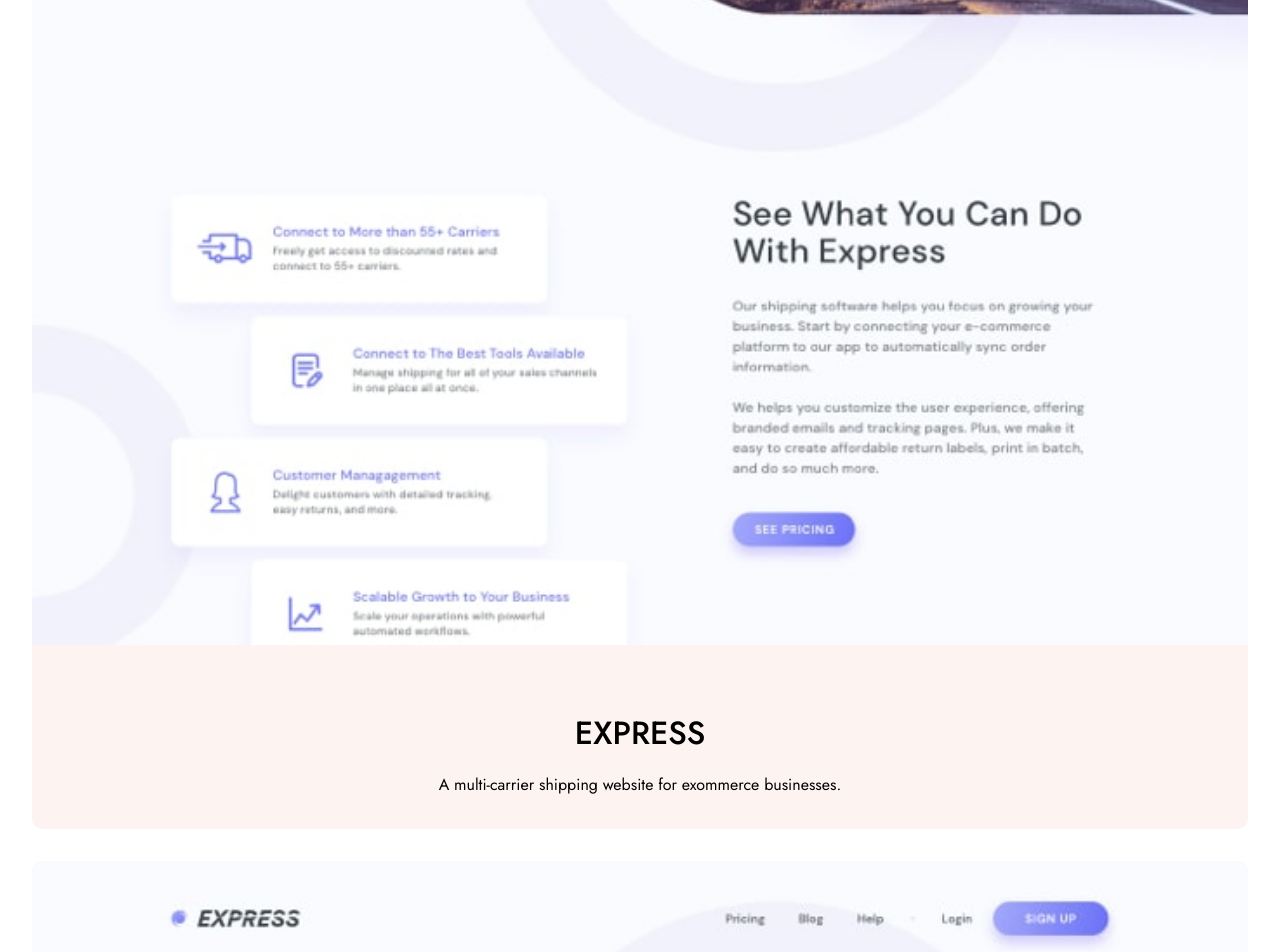
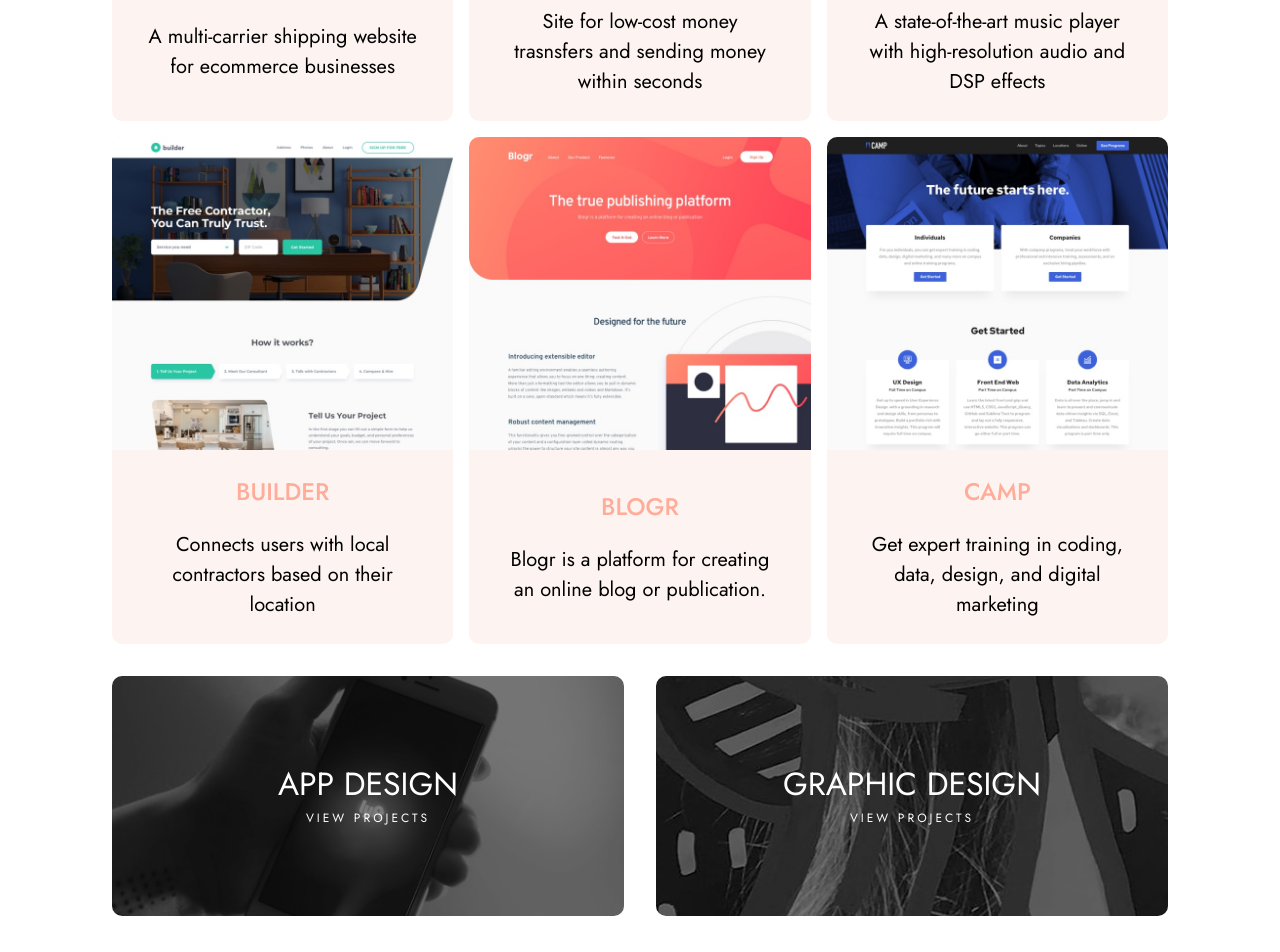
Before and after one commit to codyivy0/FM-designo-multi-page, a React app: page /web-design in a window 1280 px wide. Shown: the part 780-1732 px from the top of the page. Built offline with nearby package versions, Linux system fonts and the light colour scheme; the HTML template or start-up script is replaced by a standard one.

Commit message:
webdesign responsive

```diff
--- a/src/Pages/WebDesign.jsx
+++ b/src/Pages/WebDesign.jsx
@@ -1,3 +1,4 @@
+import { NavLink } from "react-router-dom";
 import FooterWithCard from "../Components/FooterWithCard/FooterWithCard";
 import styles from "./WebDesign.module.css";
 
@@ -14,53 +15,89 @@ const WebDesign = () => {
         </section>
         <div className={styles.WDWrapper}>
           <section className={styles.project}>
-            <img src="/images/web-design/image-express.jpg" alt="" />
+            <img src="/images/web-design/image-express.jpg" alt="express" />
             <div className={styles.cardText}>
               <h1>EXPRESS</h1>
-              <p>A multi-carrier shipping website for exommerce businesses.</p>
+              <p>A multi-carrier shipping website for ecommerce businesses</p>
             </div>
           </section>
 
           <section className={styles.project}>
-            <img src="/images/web-design/image-express.jpg" alt="" />
+            <img src="/images/web-design/image-transfer.jpg" alt="transfer" />
             <div className={styles.cardText}>
-              <h1>EXPRESS</h1>
-              <p>A multi-carrier shipping website for exommerce businesses.</p>
+              <h1>TRANSFER</h1>
+              <p>
+                Site for low-cost money trasnsfers and sending money within
+                seconds
+              </p>
             </div>
           </section>
 
           <section className={styles.project}>
-            <img src="/images/web-design/image-express.jpg" alt="" />
+            <img src="/images/web-design/image-photon.jpg" alt="photon" />
             <div className={styles.cardText}>
-              <h1>EXPRESS</h1>
-              <p>A multi-carrier shipping website for exommerce businesses.</p>
+              <h1>PHOTON</h1>
+              <p>
+                A state-of-the-art music player with high-resolution audio and
+                DSP effects
+              </p>
             </div>
           </section>
 
           <section className={styles.project}>
-            <img src="/images/web-design/image-express.jpg" alt="" />
+            <img src="/images/web-design/image-builder.jpg" alt="builder" />
             <div className={styles.cardText}>
-              <h1>EXPRESS</h1>
-              <p>A multi-carrier shipping website for exommerce businesses.</p>
+              <h1>BUILDER</h1>
+              <p>
+                Connects users with local contractors based on their location
+              </p>
             </div>
           </section>
 
           <section className={styles.project}>
-            <img src="/images/web-design/image-express.jpg" alt="" />
+            <img src="/images/web-design/image-blogr.jpg" alt="blogr" />
             <div className={styles.cardText}>
-              <h1>EXPRESS</h1>
-              <p>A multi-carrier shipping website for exommerce businesses.</p>
+              <h1>BLOGR</h1>
+              <p>
+                Blogr is a platform for creating an online blog or publication.
+              </p>
             </div>
           </section>
 
           <section className={styles.project}>
-            <img src="/images/web-design/image-express.jpg" alt="" />
+            <img src="/images/web-design/image-camp.jpg" alt="camp" />
             <div className={styles.cardText}>
-              <h1>EXPRESS</h1>
-              <p>A multi-carrier shipping website for exommerce businesses.</p>
+              <h1>CAMP</h1>
+              <p>
+                Get expert training in coding, data, design, and digital
+                marketing
+              </p>
             </div>
           </section>
         </div>
+
+        <section className={styles.navLinks}>
+          <NavLink
+            className={styles.projectCard2}
+            to={"/app-design"}
+            onClick={() => window.scrollTo(0, 0)}
+          >
+            <div className={`${styles.projectCard} `}>
+              <h1>App design</h1>
+              <p>View Projects</p>
+            </div>
+          </NavLink>
+          <NavLink
+            className={styles.projectCard3}
+            to={"/graphic-design"}
+            onClick={() => window.scrollTo(0, 0)}
+          >
+            <div className={`${styles.projectCard}`}>
+              <h1>Graphic design</h1>
+              <p>View Projects</p>
+            </div>
+          </NavLink>
+        </section>
       </main>
       <FooterWithCard />
     </>
--- a/src/Pages/WebDesign.module.css
+++ b/src/Pages/WebDesign.module.css
@@ -7,6 +7,8 @@
 }
 .banner {
   background-color: var(--peach);
+  background-image: url("/svg/bg-pattern-design-pages-intro-mobile.svg");
+  background-position: top;
   text-align: center;
   color: white;
   padding-block: 3rem;
@@ -16,15 +18,172 @@
 .project {
   display: flex;
   flex-direction: column;
-  gap: 2rem;
+
   background-color: var(--light-grayish-peach);
   border-radius: 10px;
 }
 .project img {
   border-radius: 10px 10px 0 0;
+  max-height: 25rem;
 }
 .cardText {
-  padding-block: 2rem;
-  padding-inline: 3rem;
+  padding-block: 1.5rem;
+  padding-inline: 2rem;
   text-align: center;
 }
+.cardText h1 {
+  color: var(--light-peach);
+  font-size: 24px;
+  margin-top: 0;
+}
+.cardText p {
+  font-size: 20px;
+}
+
+.navLinks {
+  display: grid;
+  grid-template-columns: 1fr;
+  margin-inline: 2rem;
+  margin-block: 2rem;
+  gap: 2rem;
+}
+
+.projectCard {
+  display: flex;
+  flex-direction: column;
+  justify-content: center;
+  align-items: center;
+  text-align: center;
+  padding: 3rem 2rem 3rem 2rem;
+  border-radius: 10px;
+  text-transform: uppercase;
+  line-height: 1;
+  height: 15rem;
+}
+.projectCard h1 {
+  font-weight: 400;
+}
+.projectCard p {
+  font-size: 12px;
+  font-weight: 400;
+  letter-spacing: 3px;
+}
+
+.projectCard2 {
+  position: relative;
+  color: white;
+}
+.projectCard2::before {
+  content: "";
+  position: absolute;
+  top: 0;
+  left: 0;
+  width: 100%;
+  height: 100%;
+  background-image: url("/images/home/mobile/image-app-design.jpg");
+  background-repeat: no-repeat;
+  background-size: cover;
+  filter: brightness(0.5);
+  z-index: -1;
+  border-radius: 10px;
+  transition: filter 0.3s ease;
+}
+.projectCard2:hover::before {
+  filter: brightness(1) sepia(0.5);
+}
+.projectCard3 {
+  position: relative;
+  color: white;
+}
+.projectCard3::before {
+  content: "";
+  position: absolute;
+  top: 0;
+  left: 0;
+  width: 100%;
+  height: 100%;
+  background-image: url("/images/home/mobile/image-graphic-design.jpg");
+  background-repeat: no-repeat;
+  background-size: cover;
+  filter: brightness(0.5);
+  z-index: -1;
+  border-radius: 10px;
+  transition: filter 0.3s ease;
+}
+.projectCard3:hover::before {
+  filter: brightness(1) sepia(0.5);
+}
+
+@media (min-width: 768px) {
+  .banner {
+    margin-inline: 2rem;
+    border-radius: 10px;
+    background-image: url("/svg/bg-pattern-design-pages-intro-tablet.svg");
+  }
+  .project {
+    display: grid;
+    grid-template-columns: 1fr 1fr;
+    align-items: center;
+  }
+  .project img {
+    border-radius: 10px 0 0 10px;
+    max-height: initial;
+  }
+  .project:nth-child(even) img {
+    order: 2;
+    border-radius: 0 10px 10px 0;
+  }
+
+  .projectCard2::before {
+    background-image: url("/images/home/tablet/image-app-design.jpg");
+  }
+  .projectCard3::before {
+    background-image: url("/images/home/tablet/image-graphic-design.jpg");
+  }
+}
+@media (min-width: 1000px) {
+  .banner {
+    margin-inline: 7rem;
+  }
+  .banner h1 {
+    font-size: 40px;
+  }
+  .banner p {
+    font-size: 20px;
+    margin-inline: auto;
+    max-width: 20rem;
+  }
+  .WDWrapper {
+    grid-template-columns: 1fr 1fr 1fr;
+    gap: 1rem;
+    margin-inline: 7rem;
+    padding-inline: 0;
+  }
+  .project {
+    grid-template-columns: 1fr;
+    align-items: initial;
+  }
+  .project img {
+    border-radius: 10px 10px 0 0;
+    height: auto;
+    width: auto;
+  }
+  .project:nth-child(even) img {
+    order: initial;
+    border-radius: 10px 10px 0 0;
+  }
+  .projectCard h1 {
+    font-size: 32px;
+  }
+  .navLinks {
+    grid-template-columns: 1fr 1fr;
+    margin-inline: 7rem;
+    margin-bottom: 20rem;
+  }
+  .projectCard2::before {
+    background-image: url("/images/home/desktop/image-app-design.jpg");
+  }
+  .projectCard3::before {
+    background-image: url("/images/home/desktop/image-graphic-design.jpg");
+  }
+}
```
